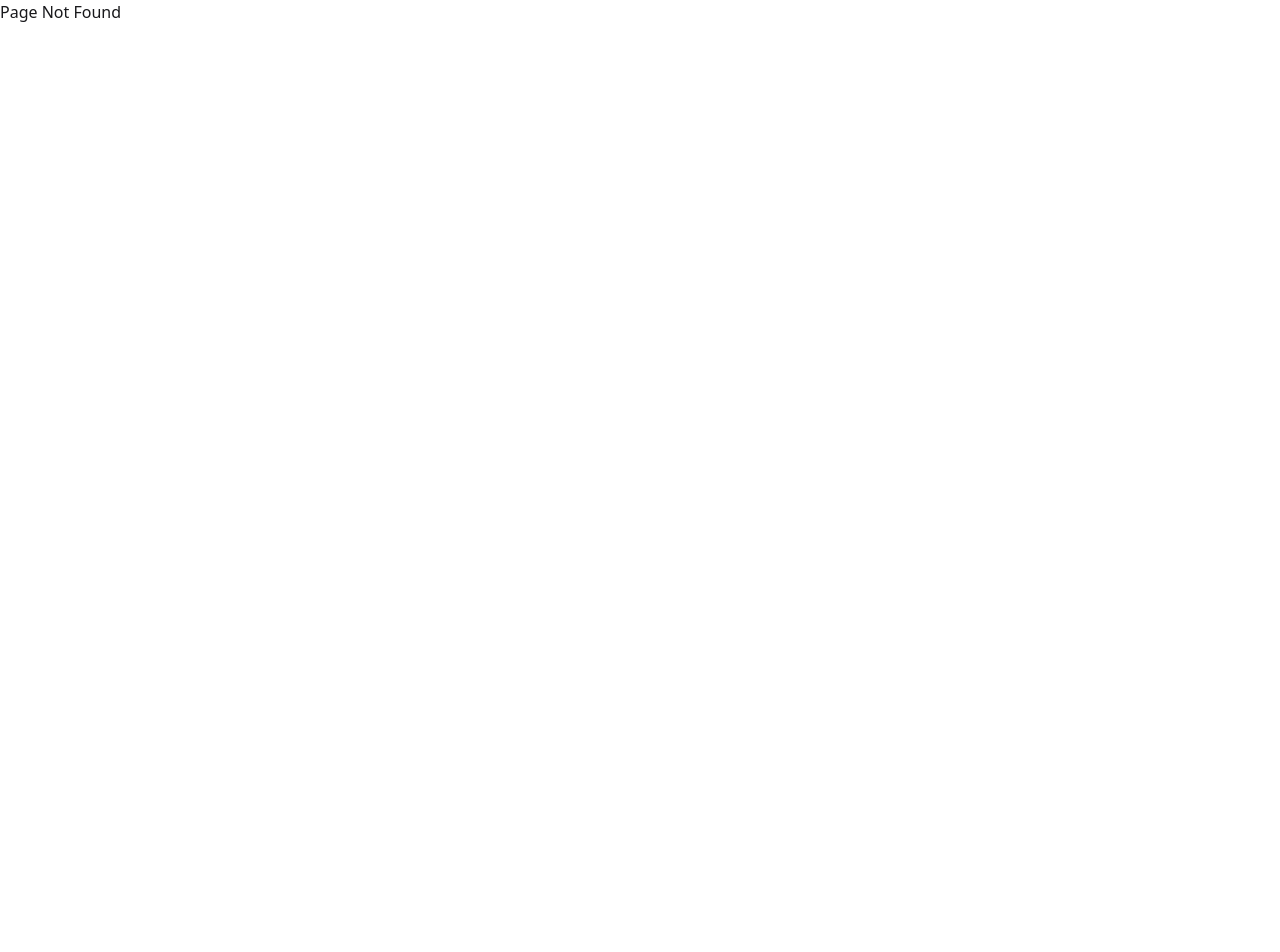
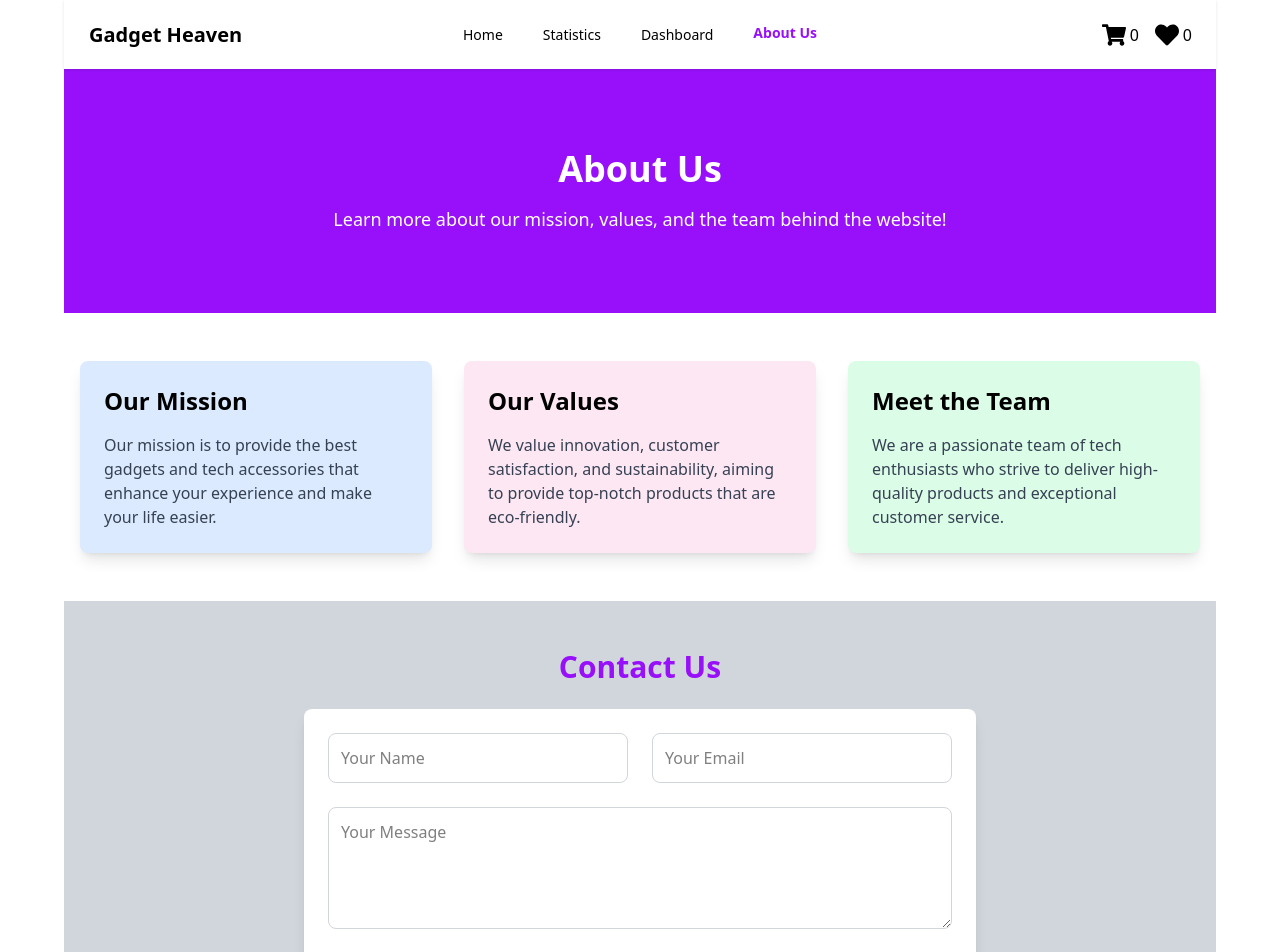
Before and after one commit to feeza-T/Gadget-Heaven, a React (Vite) app: page /aboutus in a window 1280 px wide. Before the commit this address had no page. Shown: the top 952 px of the page. Before the commit the page ends 800 px from the top, so only its background shows below. Built offline with nearby package versions, Linux system fonts and the light colour scheme.

Commit message:
Done the extra route page which is About Us

```diff
--- /dev/null
+++ b/src/components/aboutus/AboutUs.jsx
@@ -0,0 +1,75 @@
+const AboutUs = () => {
+    return (
+      <div>
+        {/* Banner Section */}
+        <div className="bg-purple-600 text-white text-center py-20">
+          <h1 className="text-4xl font-bold">About Us</h1>
+          <p className="mt-4 text-lg">Learn more about our mission, values, and the team behind the website!</p>
+        </div>
+
+        {/* Cards Section */}
+        <div className="container mx-auto px-4 py-12 grid grid-cols-1 md:grid-cols-2 lg:grid-cols-3 gap-8">
+          {/* Mission Card */}
+          <div className="bg-blue-100 p-6 rounded-lg shadow-lg">
+            <h3 className="text-2xl font-bold text-black">Our Mission</h3>
+            <p className="mt-4 text-gray-700">
+              Our mission is to provide the best gadgets and tech accessories that enhance your experience and make your life easier.
+            </p>
+          </div>
+
+          {/* Values Card */}
+          <div className="bg-pink-100 p-6 rounded-lg shadow-lg">
+            <h3 className="text-2xl font-bold text-black">Our Values</h3>
+            <p className="mt-4 text-gray-700">
+              We value innovation, customer satisfaction, and sustainability, aiming to provide top-notch products that are eco-friendly.
+            </p>
+          </div>
+
+          {/* Team Card */}
+          <div className="bg-green-100 p-6 rounded-lg shadow-lg">
+            <h3 className="text-2xl font-bold text-black">Meet the Team</h3>
+            <p className="mt-4 text-gray-700">
+              We are a passionate team of tech enthusiasts who strive to deliver high-quality products and exceptional customer service.
+            </p>
+          </div>
+        </div>
+
+        {/* Contact Form Section */}
+        <div className="bg-gray-300 py-12">
+          <div className="container  mx-auto px-4">
+            <h2 className="text-3xl font-semibold text-center text-purple-600 mb-6">Contact Us</h2>
+            <form className="max-w-2xl mx-auto bg-white p-6 rounded-lg shadow-lg">
+              <div className="grid grid-cols-1 md:grid-cols-2 gap-6">
+                <input
+                  type="text"
+                  className="w-full text-black p-3 border border-gray-300 rounded-lg"
+                  placeholder="Your Name"
+                  required
+                />
+                <input
+                  type="email"
+                  className="w-full text-black p-3 border border-gray-300 rounded-lg"
+                  placeholder="Your Email"
+                  required
+                />
+              </div>
+              <textarea
+                className="w-full text-black p-3 border border-gray-300 rounded-lg mt-6"
+                rows="4"
+                placeholder="Your Message"
+                required
+              ></textarea>
+              <button
+                type="submit"
+                className="w-full mt-6 py-3 bg-purple-600 text-white rounded-lg font-semibold hover:bg-purple-700"
+              >
+                Send Message
+              </button>
+            </form>
+          </div>
+        </div>
+      </div>
+    );
+  };
+
+  export default AboutUs;
--- a/src/components/dashBoard/Dashboard.jsx
+++ b/src/components/dashBoard/Dashboard.jsx
@@ -9,7 +9,8 @@ const Dashboard = () => {
   const [addList, setAddList] = useState([]);
   const [wishList, setWishList] = useState([]);
   const [totalPrice, setTotalPrice] = useState(0);
-  const [activeTab, setActiveTab] = useState(0); // Track active tab
+  const [activeTab, setActiveTab] = useState(0);
+  const [isSorted, setIsSorted] = useState(false);
   const allCarts = useLoaderData();
 
   useEffect(() => {
@@ -23,7 +24,7 @@ const Dashboard = () => {
 
     setAddList(cartList);
     setWishList(wishListItems);
-    setTotalPrice(cartList.reduce((acc, item) => acc + item.price, 0)); // Calculate total price
+    setTotalPrice(cartList.reduce((acc, item) => acc + item.price, 0));
   }, [allCarts]);
 
   // Remove item from cart
@@ -31,7 +32,7 @@ const Dashboard = () => {
     removeFromStoredCartList(product_id);
     const updatedCart = addList.filter(item => item.product_id !== product_id);
     setAddList(updatedCart);
-    setTotalPrice(updatedCart.reduce((acc, item) => acc + item.price, 0)); // Update total price
+    setTotalPrice(updatedCart.reduce((acc, item) => acc + item.price, 0));
   };
 
   // Add item to cart from wishlist
@@ -47,9 +48,28 @@ const Dashboard = () => {
     }
   };
 
+  const handleSortByPrice = () => {
+    const sortedList = [...addList].sort((a, b) => b.price - a.price);
+    setAddList(sortedList);
+    setIsSorted(true);
+  };
+  const handleCloseModal = () => {
+    // Reset cart and wishlist
+    setAddList([]);
+    setWishList([]);
+    setTotalPrice(0);
+
+    // Clear local storage
+    localStorage.removeItem('cartList');
+    localStorage.removeItem('wishList');
+
+    // Update state to reflect in navbar
+    document.getElementById('my_modal_3').close();
+  };
+
+
   return (
     <div>
-      {/* Banner Section */}
       <div className="bg-purple-600 text-white text-center py-10 pb-30">
         <h1 className="text-4xl font-bold">Dashboard</h1>
         <p className="mt-2 text-lg">
@@ -60,17 +80,14 @@ const Dashboard = () => {
 
       {/* Tabs Section */}
       <Tabs selectedIndex={activeTab} onSelect={(index) => setActiveTab(index)}>
-        <TabList className="flex justify-center gap-5 -mt-20 mb-20 ">
+        <TabList className="flex justify-center gap-5 -mt-20 mb-20">
           <Tab
             className={`px-6 py-2 rounded-lg font-bold cursor-pointer ${
-    activeTab === 0
-      ? "bg-purple-600 text-white"
-      : "bg-white text-purple-600 border border-purple-600"
+              activeTab === 0 ? "bg-purple-600 text-white" : "bg-white text-purple-600 border border-purple-600"
             }`}
           >
             Cart
           </Tab>
-
           <Tab
             className={`px-6 py-2 rounded-lg font-bold cursor-pointer ${
               activeTab === 1 ? "bg-purple-600 text-white" : "bg-white text-purple-600 border border-purple-600"
@@ -80,18 +97,45 @@ const Dashboard = () => {
           </Tab>
         </TabList>
 
-
         {/* Cart Panel */}
         <TabPanel>
           <div className="flex justify-center items-center my-5 gap-10">
             <h2 className="text-black text-xl text-center mb-4">Your Cart Items: {addList.length}</h2>
-        <div className="bg-white shadow-md px-6 py-3 rounded-lg">
-          <h2 className="text-xl font-bold text-black">Total Price: ${totalPrice}</h2>
+            <div className="rounded-lg">
+              <button className="btn bg-white p-3 text-black">Total Price: ${totalPrice}</button>
             </div>
-        <button className="bg-purple-600 text-white px-6 py-2 rounded-lg font-bold shadow-md">
+            <button
+              className="btn bg-white text-black"
+              onClick={handleSortByPrice}
+            >
+              Sort By Price
+            </button>
+           {/* You can open the modal using document.getElementById('ID').showModal() method */}
+           <button
+  className="btn bg-purple-600 border-none"
+  onClick={() => document.getElementById('my_modal_3').showModal()}
+>
   Purchase
 </button>
+
+<dialog id="my_modal_3" className="modal">
+  <div className="modal-box bg-white text-black">
+    <button
+      className="btn btn-sm btn-circle btn-ghost absolute right-2 top-2"
+      onClick={() => handleCloseModal()}
+    >
+      ✕
+    </button>
+    <div className="text-center">
+      <h3 className="font-bold text-lg">Payment Successfully</h3>
+      <p className="py-4">Thanks for purchasing.</p>
+      <p>Total: ${totalPrice}</p>
     </div>
+  </div>
+</dialog>
+
+          </div>
+
           {addList.length > 0 ? (
             <div className="space-y-2">
               {addList.map((gadget) => (
--- a/src/components/gadget/Gadget.jsx
+++ b/src/components/gadget/Gadget.jsx
@@ -1,14 +1,14 @@
 import { Link } from "react-router-dom";
 
-const Gadget = ({ gadget }) => {  // Ensure it's expecting 'gadget', not 'cart'
+const Gadget = ({ gadget }) => {
     const { product_title, product_image, price, product_id } = gadget;
 
     return (
         <Link to={`gadgets/${product_id}`}>
-            <div className="w-full">
-                <div className="bg-white shadow-md rounded-lg p-4 w-full max-w-[300px] mx-auto h-full flex flex-col justify-between">
+            <div className="w-60 h-96  ">
+                <div className="bg-white shadow-md rounded-lg p-4 h-full flex flex-col justify-between">
                     <figure className="bg-purple-200 py-4 rounded-lg flex justify-center">
-                        <img className="h-[140px] object-contain" src={product_image} alt={product_title} />
+                        <img className="h-32 w-full object-contain" src={product_image} alt={product_title} />
                     </figure>
                     <div className="mt-4 flex flex-col flex-grow">
                         <h2 className="text-lg font-semibold text-gray-900">{product_title}</h2>
--- a/src/components/navbar/Navbar.jsx
+++ b/src/components/navbar/Navbar.jsx
@@ -1,6 +1,6 @@
 import { FaHeart, FaShoppingCart } from "react-icons/fa";
 import { Link, useLocation } from "react-router-dom";
-import PropTypes from "prop-types"; // ✅ Import PropTypes
+import PropTypes from "prop-types";
 
 const Navbar = ({ cartList, wishList }) => {
   const location = useLocation();
@@ -8,7 +8,11 @@ const Navbar = ({ cartList, wishList }) => {
   const isWhiteNavbar =
     location.pathname.startsWith("/gadgets/") ||
     location.pathname.startsWith("/dashboard") ||
+    location.pathname.startsWith("/aboutus") ||
     location.pathname.startsWith("/statistics");
+
+  // Function to check if the link is active
+  const isActive = (path) => location.pathname === path ? "bg-white text-purple-600 font-bold rounded-md" : "";
 
   return (
     <div
@@ -34,13 +38,16 @@ const Navbar = ({ cartList, wishList }) => {
             className="menu menu-sm dropdown-content bg-white text-black rounded-box z-10 mt-3 w-52 p-2 shadow"
           >
             <li>
-              <Link to="/">Home</Link>
+              <Link to="/" className={isActive("/")}>Home</Link>
             </li>
             <li>
-              <Link to="/statistics">Statistics</Link>
+              <Link to="/statistics" className={isActive("/statistics")}>Statistics</Link>
             </li>
             <li>
-              <Link to="/dashboard">Dashboard</Link>
+              <Link to="/dashboard" className={isActive("/dashboard")}>Dashboard</Link>
+            </li>
+            <li>
+              <Link to="/aboutus" className={isActive("/aboutus")}>About Us</Link>
             </li>
           </ul>
         </div>
@@ -50,27 +57,30 @@ const Navbar = ({ cartList, wishList }) => {
       </div>
 
       <div className="navbar-center hidden lg:flex">
-        <ul className="menu menu-horizontal px-1">
+        <ul className="menu menu-horizontal px-1 space-x-4">
           <li>
-            <Link to="/">Home</Link>
+            <Link to="/" className={`px-3 py-2 ${isActive("/")}`}>Home</Link>
           </li>
           <li>
-            <Link to="/statistics">Statistics</Link>
+            <Link to="/statistics" className={`px-3 py-2 ${isActive("/statistics")}`}>Statistics</Link>
           </li>
           <li>
-            <Link to="/dashboard">Dashboard</Link>
+            <Link to="/dashboard" className={`px-3 py-2 ${isActive("/dashboard")}`}>Dashboard</Link>
           </li>
+          <li>
+              <Link to="/aboutus" className={isActive("/aboutus")}>About Us</Link>
+            </li>
         </ul>
       </div>
 
       <div className="navbar-end flex items-center">
-        <Link to="/dashboard" className="mr-4">
+        <Link to="/dashboard" className="mr-4 relative flex items-center">
           <FaShoppingCart className="text-2xl" />
-          {cartList.length}
+          <span className="ml-1">{cartList.length}</span>
         </Link>
-        <Link to="/dashboard" className="mr-4">
+        <Link to="/dashboard" className="mr-4 relative flex items-center">
           <FaHeart className="text-2xl" />
-          {wishList.length}
+          <span className="ml-1">{wishList.length}</span>
         </Link>
       </div>
     </div>
--- a/src/main.jsx
+++ b/src/main.jsx
@@ -12,6 +12,7 @@ import Home from './components/Home/Home';
 import Dashboard from './components/dashBoard/Dashboard';
 import Statistics from './components/statistics/Statistics';
 import GadgetDetail from './components/gadgetDetails/GadgetDetail';
+import AboutUs from './components/aboutus/AboutUs';
 
 
 
@@ -29,6 +30,10 @@ const router = createBrowserRouter([
         path:"gadgets/:product_id",
         element:<GadgetDetail></GadgetDetail>,
         loader:()=> fetch('/gadgetsData.json')
+      },
+      {
+         path:'aboutus',
+         element:<AboutUs></AboutUs>
       },
 
       {
```
Lines whose indentation alone changed are shown as unchanged.
